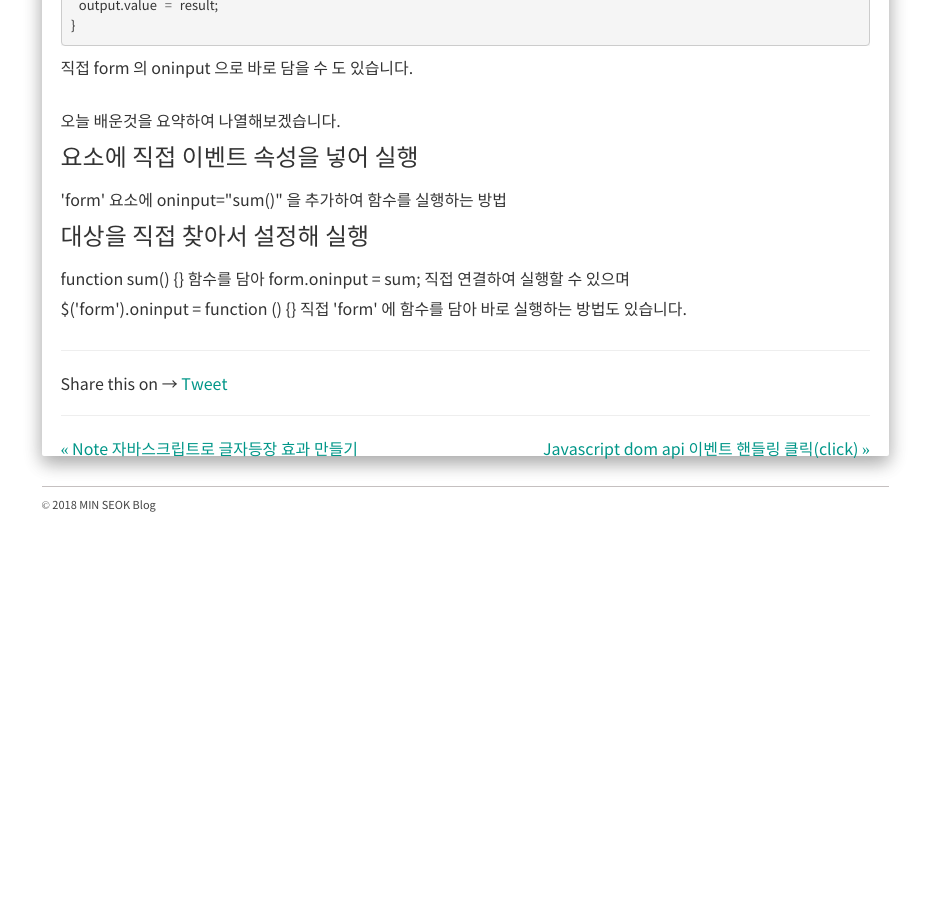
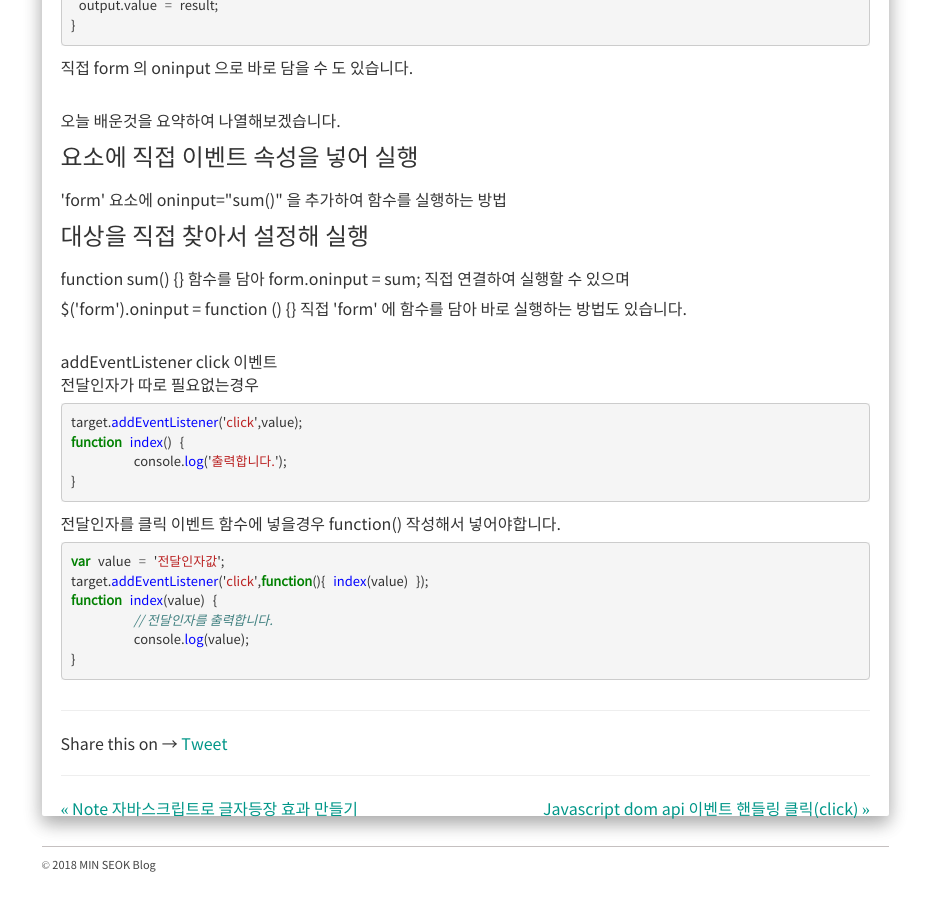
Before and after one commit to alalstjr/promote.github.io, a Jekyll site: the page built from _posts/2018-09-16-JavaScript DOM API 이벤트 핸들링.md, in a window 1280 px wide and 900 px high, scrolled down 3393 px. Shown: the whole window, without its empty margins (321-1251 px from the left). Built offline with Jekyll 4.4.1, drawn with Linux system fonts in a browser that asks for light colours; nearby versions of some CDN libraries; our own code applies the rules of GitHub Pages for plain Markdown files; comment, search, counter and statistics services are not loaded; before the commit the page ends 3933 px from its top, so only the background shows below that.

Commit message:
Update 2018-09-16-JavaScript DOM API 이벤트 핸들링.md

```diff
--- a/_posts/2018-09-16-JavaScript DOM API 이벤트 핸들링.md
+++ b/_posts/2018-09-16-JavaScript DOM API 이벤트 핸들링.md
@@ -165,3 +165,24 @@ $('form').oninput = function () {
 	<p>function sum() {} 함수를 담아 form.oninput = sum; 직접 연결하여 실행할 수 있으며 </p>
 	<p>$('form').oninput = function () {} 직접 'form' 에 함수를 담아 바로 실행하는 방법도 있습니다.</p>
 </div>
+
+<div class="box">
+	<div class="title-box">addEventListener click 이벤트</div>
+	<p>전달인자가 따로 필요없는경우</p>
+{% highlight javascript %}
+target.addEventListener('click',value);
+function index() {
+	console.log('출력합니다.');
+}
+{% endhighlight %}
+
+<p>전달인자를 클릭 이벤트 함수에 넣을경우 function() 작성해서 넣어야합니다.</p>
+{% highlight javascript %}
+var value = '전달인자값';
+target.addEventListener('click',function(){ index(value) });
+function index(value) {
+	// 전달인자를 출력합니다.
+	console.log(value);
+}
+{% endhighlight %}
+</div>
```
